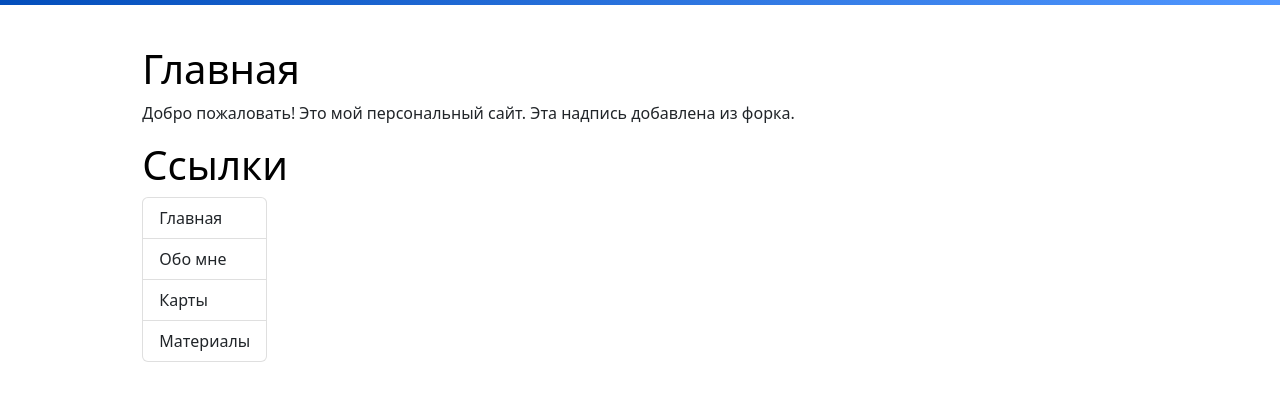
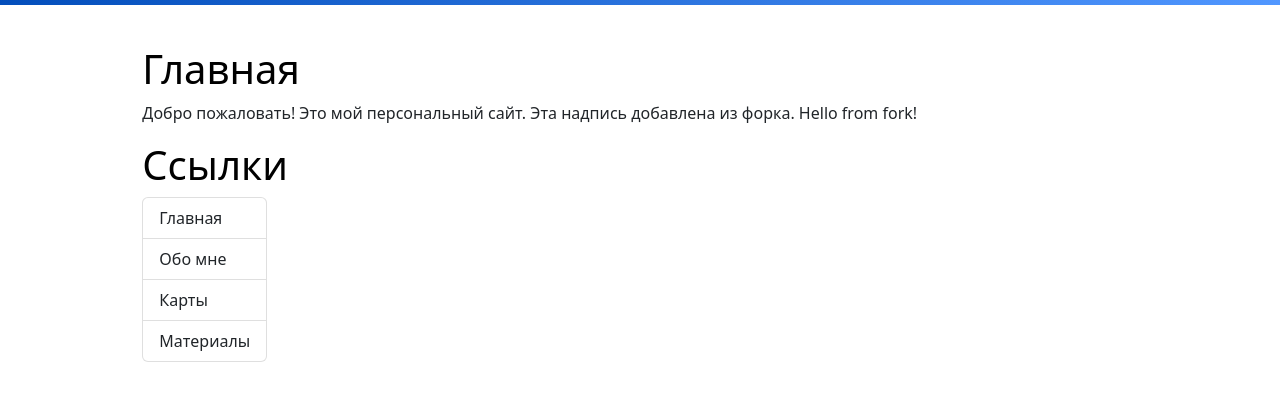
Before and after one commit to maxtaran2010/Website, a plain HTML site: page index.html in a window 1280 px wide. Shown: the part 54-454 px from the top of the page. Drawn offline with nearby package versions, Linux system fonts and the light colour scheme.

Commit message:
added new message

```diff
--- a/index.html
+++ b/index.html
@@ -52,7 +52,7 @@
   <div class="container-fluid content">
     <div class="col offset-1" style="padding-top: 20px;">
         <h1><a name="main" class="pos-link">Главная</a></h1>
-        <p>Добро пожаловать! Это мой персональный сайт. Эта надпись добавлена из форка.</p>
+        <p>Добро пожаловать! Это мой персональный сайт. Эта надпись добавлена из форка. Hello from fork!</p>
         <h1><a name="links" class="pos-link">Ссылки</a></h1>
         <div class="list-group" style="width: fit-content">
           <a class='list-group-item list-group-item-action' href="index.html">Главная</a>
```
